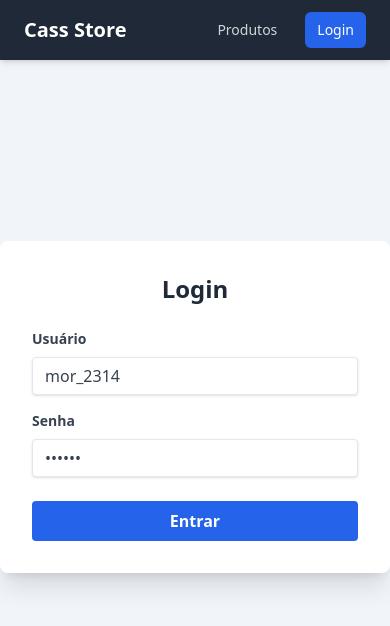
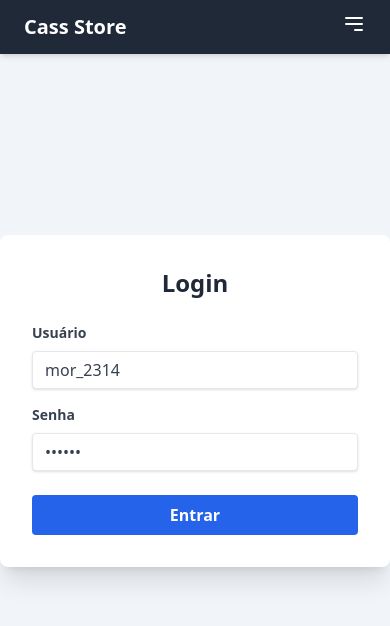
Before and after one commit to Puidor/cass-store, an Angular app: page /login in a window 390 px wide. Shown: the top 626 px of the page. Built offline with nearby package versions, Linux system fonts and the light colour scheme.

Commit message:
wip: ajuste navbar para mobile

```diff
--- a/src/app/components/navbar/navbar.html
+++ b/src/app/components/navbar/navbar.html
@@ -1,19 +1,55 @@
-<nav class="bg-gray-800 shadow-md">
+<nav class="bg-gray-800 shadow-md relative">
   <div class="container mx-auto px-6 py-3 flex justify-between items-center">
     <a
       class="text-xl font-bold text-white hover:text-gray-300"
       routerLink="/home"
+      (click)="isMenuOpen = false"
     >
       Cass Store
     </a>
-    <div class="flex items-center space-x-4">
+
+    <div class="md:hidden">
+      <button (click)="toggleMenu()" class="text-white focus:outline-none">
+        <svg
+          *ngIf="!isMenuOpen"
+          class="w-6 h-6"
+          fill="none"
+          stroke="currentColor"
+          viewBox="0 0 24 24"
+          xmlns="http://www.w3.org/2000/svg"
+        >
+          <path
+            stroke-linecap="round"
+            stroke-linejoin="round"
+            stroke-width="2"
+            d="M4 6h16M4 12h16m-7 6h7"
+          ></path>
+        </svg>
+        <svg
+          *ngIf="isMenuOpen"
+          class="w-6 h-6"
+          fill="none"
+          stroke="currentColor"
+          viewBox="0 0 24 24"
+          xmlns="http://www.w3.org/2000/svg"
+        >
+          <path
+            stroke-linecap="round"
+            stroke-linejoin="round"
+            stroke-width="2"
+            d="M6 18L18 6M6 6l12 12"
+          ></path>
+        </svg>
+      </button>
+    </div>
+
+    <div class="hidden md:flex items-center space-x-4">
       <a
         routerLink="/home"
         class="text-gray-300 hover:text-white px-3 py-2 rounded-md text-sm font-medium"
         >Produtos</a
       >
-
-      <ng-container *ngIf="isAuthenticated(); else loggedOut">
+      <ng-container *ngIf="isAuthenticated(); else loggedOutDesktop">
         <a
           routerLink="/cart"
           class="relative text-gray-300 hover:text-white px-3 py-2 rounded-md text-sm font-medium"
@@ -38,8 +74,7 @@
           Logout
         </button>
       </ng-container>
-
-      <ng-template #loggedOut>
+      <ng-template #loggedOutDesktop>
         <a
           routerLink="/login"
           class="bg-blue-600 hover:bg-blue-700 text-white px-3 py-2 rounded-md text-sm font-medium transition duration-300"
@@ -49,4 +84,44 @@
       </ng-template>
     </div>
   </div>
+
+  <div *ngIf="isMenuOpen" class="md:hidden bg-gray-800">
+    <div class="px-2 pt-2 pb-3 space-y-1 sm:px-3 flex flex-col">
+      <a
+        routerLink="/home"
+        (click)="toggleMenu()"
+        class="text-gray-300 hover:text-white block px-3 py-2 rounded-md text-base font-medium"
+        >Produtos</a
+      >
+      <ng-container *ngIf="isAuthenticated(); else loggedOutMobile">
+        <a
+          routerLink="/cart"
+          (click)="toggleMenu()"
+          class="text-gray-300 hover:text-white block px-3 py-2 rounded-md text-base font-medium"
+          >Carrinho</a
+        >
+        <a
+          routerLink="/admin"
+          (click)="toggleMenu()"
+          class="text-gray-300 hover:text-white block px-3 py-2 rounded-md text-base font-medium"
+          >Admin</a
+        >
+        <button
+          (click)="logout()"
+          class="bg-red-600 hover:bg-red-700 text-white text-left px-3 py-2 rounded-md text-base font-medium transition duration-300 mt-2"
+        >
+          Logout
+        </button>
+      </ng-container>
+      <ng-template #loggedOutMobile>
+        <a
+          routerLink="/login"
+          (click)="toggleMenu()"
+          class="bg-blue-600 hover:bg-blue-700 text-white block px-3 py-2 rounded-md text-base font-medium transition duration-300 mt-2"
+        >
+          Login
+        </a>
+      </ng-template>
+    </div>
+  </div>
 </nav>
--- a/src/app/components/navbar/navbar.ts
+++ b/src/app/components/navbar/navbar.ts
@@ -17,6 +17,11 @@ export class Navbar {
   isAuthenticated = this.authService.isAuthenticated;
   totalCartItems = this.cartService.totalItems;
 
+  isMenuOpen = false;
+  toggleMenu(): void {
+    this.isMenuOpen = !this.isMenuOpen;
+  }
+
   logout(): void {
     this.authService.logout();
   }
--- a/src/app/services/cart-service.ts
+++ b/src/app/services/cart-service.ts
@@ -22,8 +22,16 @@ export class CartService {
   }
 
   removeFromCart(productId: number) {
-    this.cartItems.update((items) =>
-      items.filter((product) => product.id !== productId)
-    );
+    this.cartItems.update((items) => {
+      const indexToRemove = items.findIndex((item) => item.id === productId);
+
+      if (indexToRemove > -1) {
+        const newItems = [...items];
+        newItems.splice(indexToRemove, 1);
+        return newItems;
+      }
+
+      return items;
+    });
   }
 }
```
